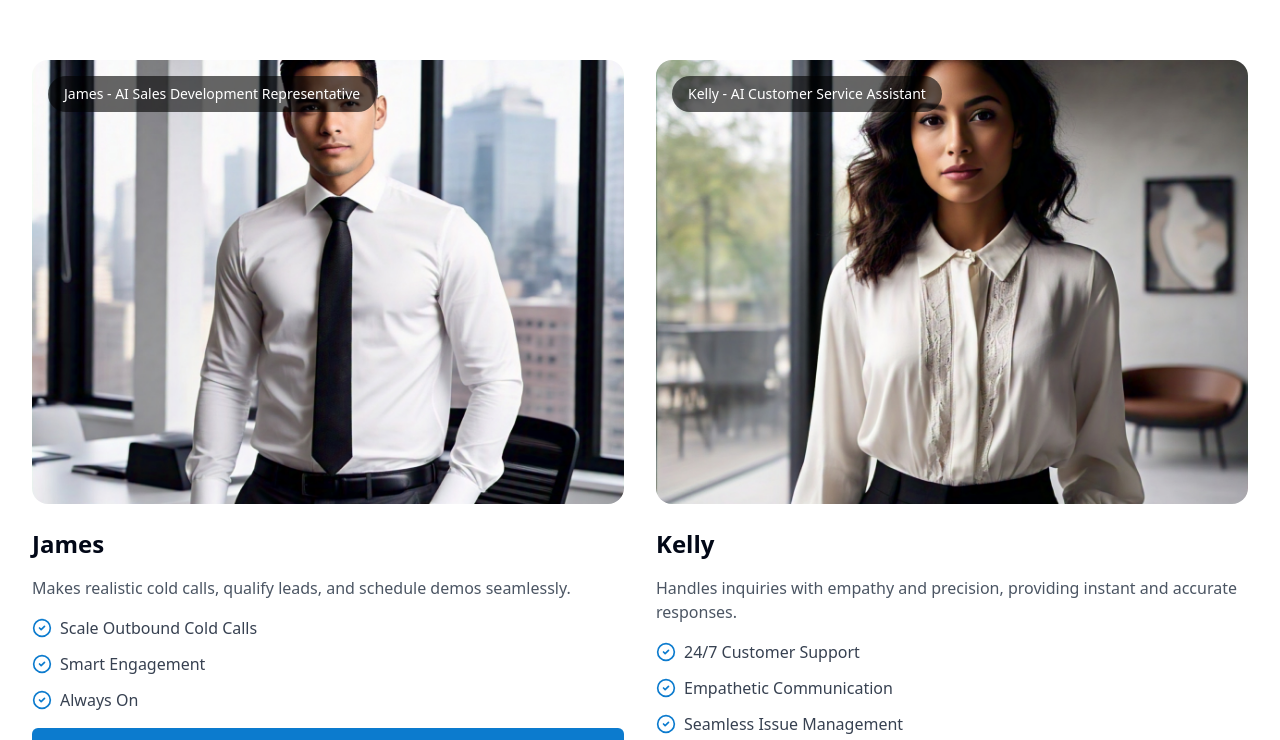
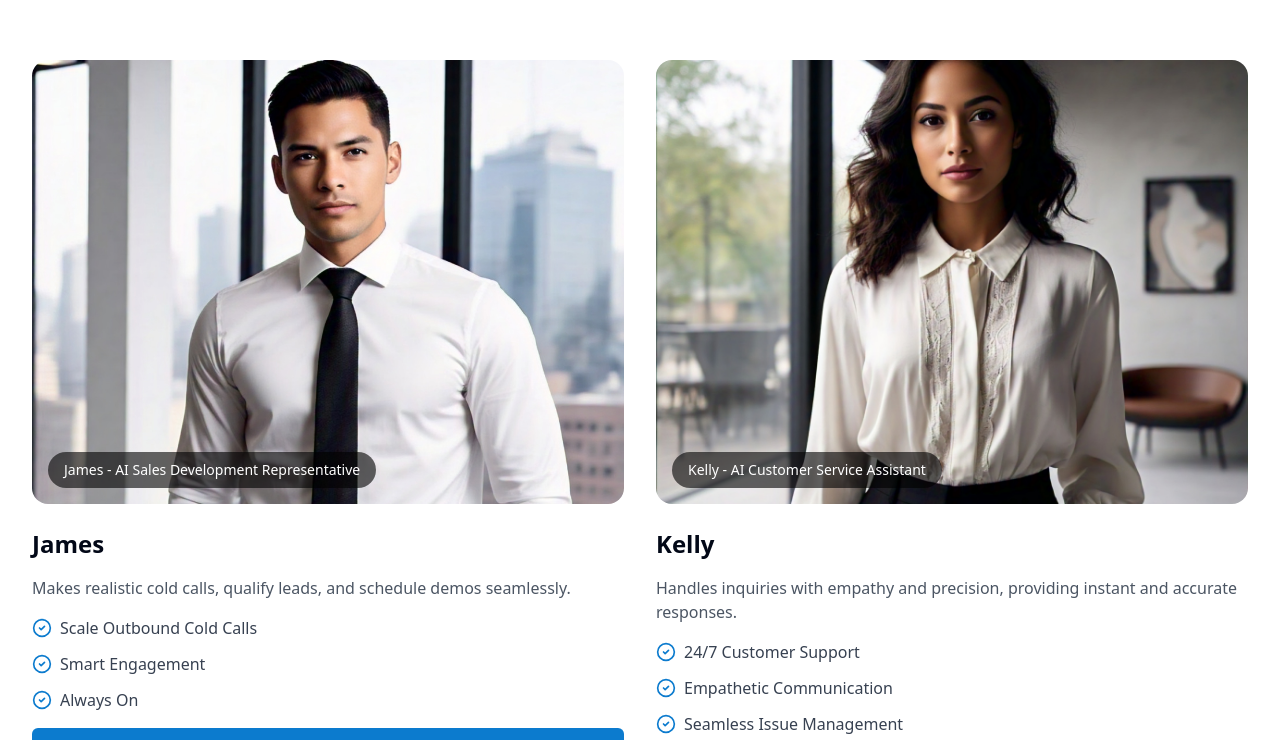
Before and after one commit to probound/probound-website, a React (Vite) app: page / in a window 1280 px wide. Shown: the part 652-1392 px from the top of the page. Built offline with nearby package versions, Linux system fonts and the light colour scheme.

Commit message:
Zoom in on worker images
Adjusted the image display for James and Kelly by zooming in on James' face and repositioning their name titles to the bottom of their respective images.
[skip gpt_engineer]

```diff
--- a/src/components/DigitalWorkers.tsx
+++ b/src/components/DigitalWorkers.tsx
@@ -53,9 +53,9 @@ export const DigitalWorkers = () => {
                 <img
                   src={worker.image}
                   alt={worker.name}
-                  className="object-cover w-full h-full"
+                  className={`object-cover w-full h-full ${worker.name === 'James' ? 'scale-125 object-top' : ''}`}
                 />
-                <div className="absolute top-4 left-4 bg-black/60 text-white px-4 py-2 rounded-full text-sm">
+                <div className="absolute bottom-4 left-4 bg-black/60 text-white px-4 py-2 rounded-full text-sm">
                   {worker.name} - {worker.role}
                 </div>
               </div>
```
